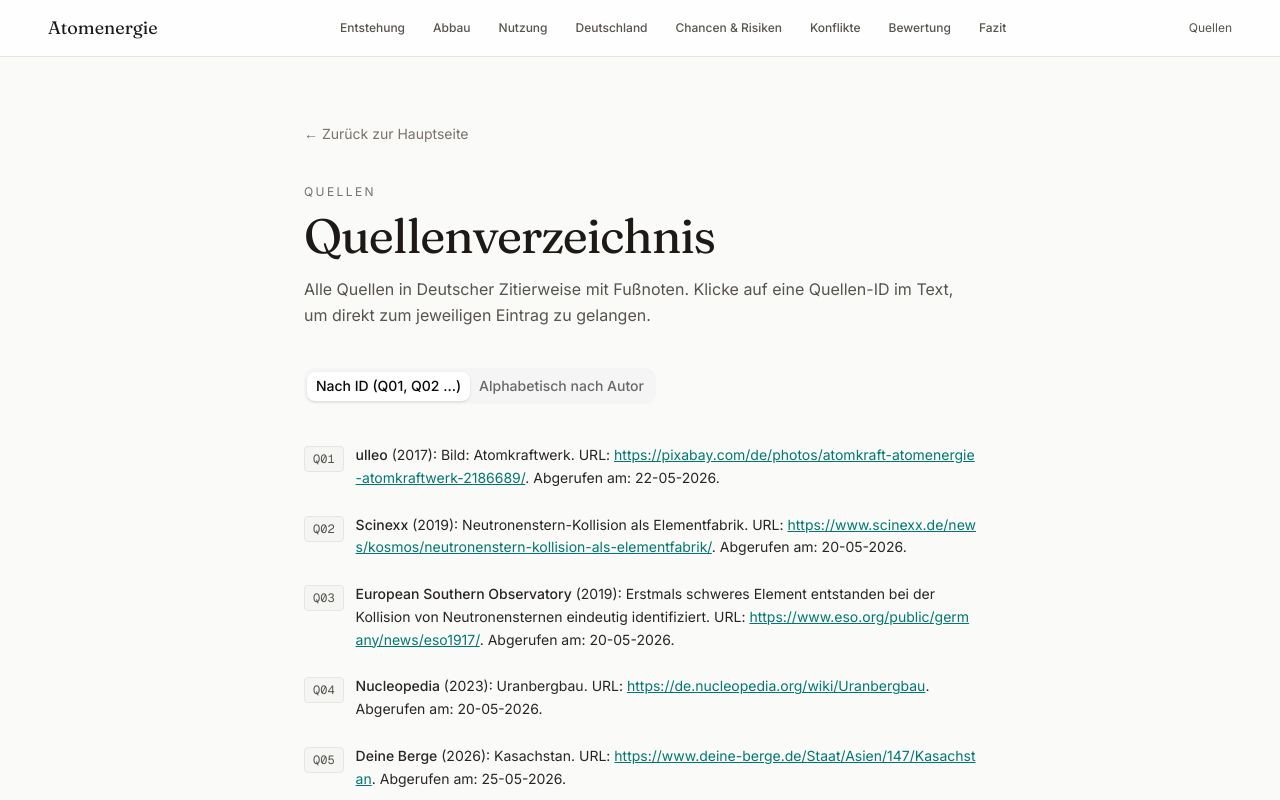
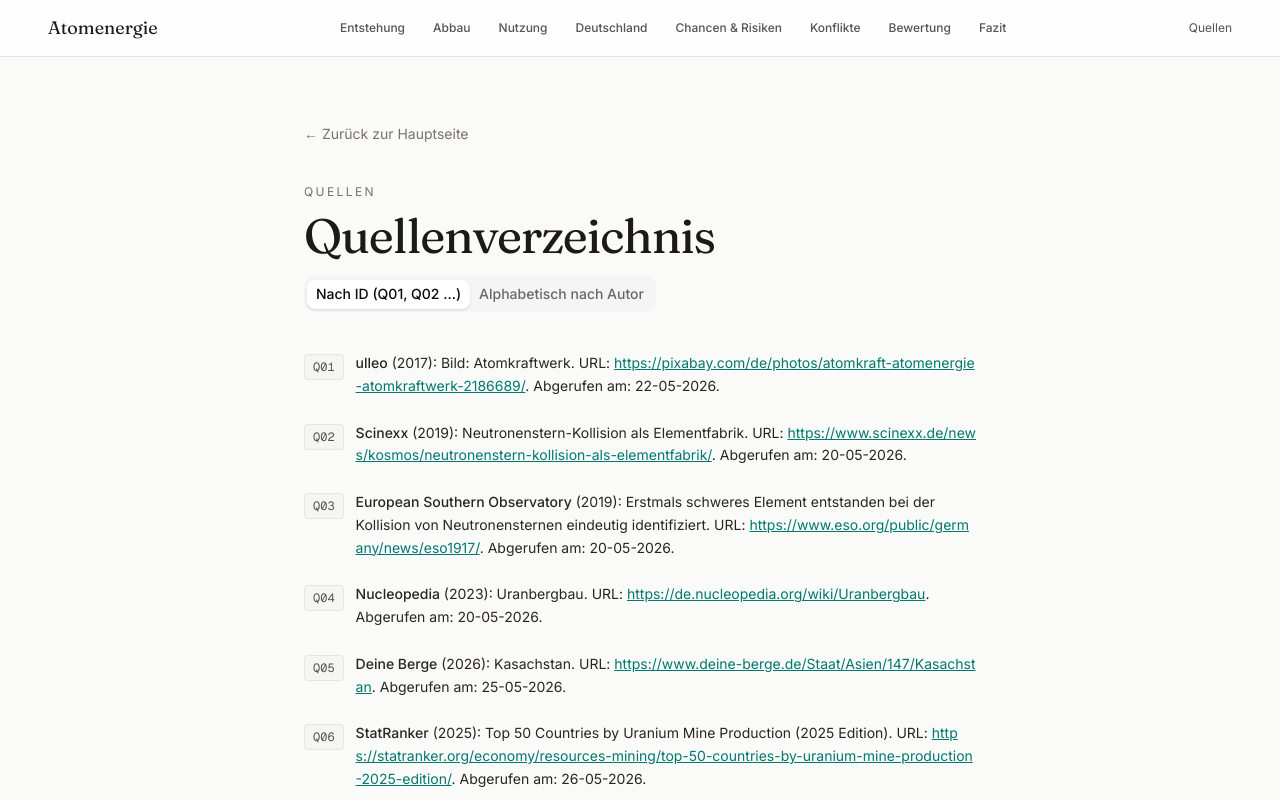
Before and after one commit to gregorzavodnik/atom, a Next.js app: page /quellen in a window 1280 px wide. Shown: the top 800 px of the page. Built offline with nearby package versions, Linux system fonts and the light colour scheme.

Commit message:
Souces title fix

```diff
--- a/app/quellen/page.tsx
+++ b/app/quellen/page.tsx
@@ -26,11 +26,6 @@ export default function QuellenPage() {
             <h1 className="font-serif text-4xl md:text-5xl tracking-tight text-stone-900 mb-4">
                Quellenverzeichnis
             </h1>
-            <p className="text-stone-600 mb-10 max-w-prose leading-relaxed">
-               Alle Quellen in Deutscher Zitierweise mit Fußnoten. Klicke auf
-               eine Quellen-ID im Text, um direkt zum jeweiligen Eintrag zu
-               gelangen.
-            </p>
 
             <Tabs defaultValue="id">
                <TabsList className="mb-8">
```
